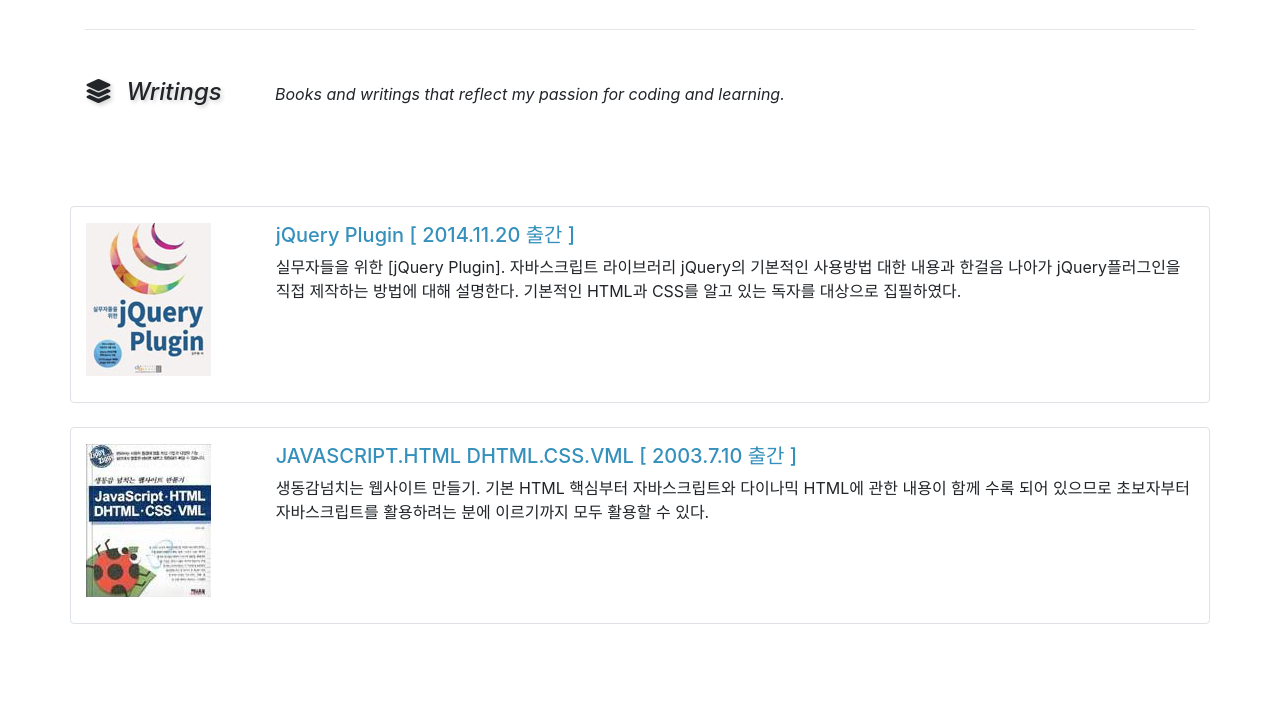
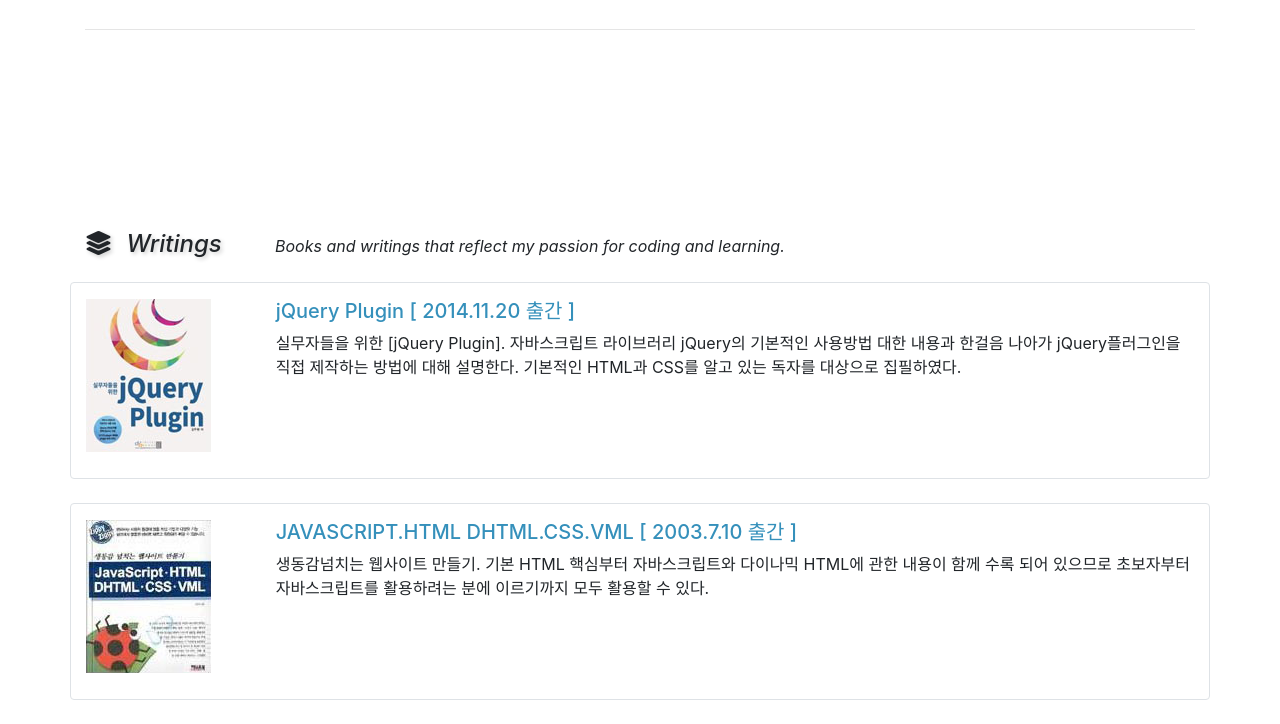
Before and after one commit to bytestreamkr/profile, a plain HTML site: page index.html in a window 1280 px wide. Shown: the part 2500-3224 px from the top of the page. Before the commit the page ends 3148 px from the top, so only its background shows below. Drawn offline with nearby package versions, Linux system fonts and the light colour scheme.

Commit message:
Update index.html

```diff
--- a/index.html
+++ b/index.html
@@ -134,7 +134,7 @@ function applyVue(){
 			$('.div-section').eq(0).attr( 'style', 'margin-bottom:100px !important' );
 			$('.div-section').eq(1).attr( 'style', 'margin-top:100px !important' );
 			$('.div-section').eq(2).attr( 'style', 'margin-top:200px !important' );
-			$('.div-section').eq(2).attr( 'style', 'margin-bottom:100px !important' );
+
 			/*
 			$('.div-section').eq(0)[0].style.setProperty('margin-bottom', '100px', 'important');
 			$('.div-section').eq(1)[0].style.setProperty('margin-top', '100px', 'important');
```
